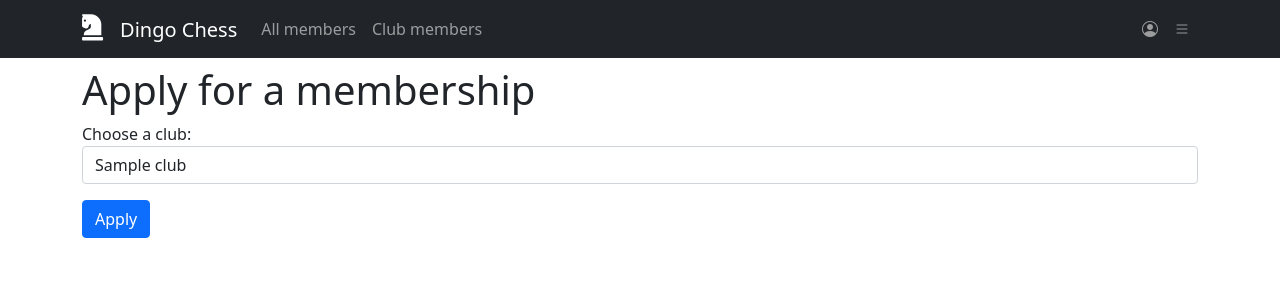
After one commit to pvakaris/chess_club_management_system, a Django app: page /apply/ in a window 1280 px wide. The commit adds this page. Shown: the top 300 px of the page. Run offline with Django 3.2, Linux system fonts and the light colour scheme; a user stored in the database is signed in; tables that the repository leaves empty hold one stand-in row (values such as "Sample post"); some libraries are stand-ins or nearby versions.

Commit message:
Add apply functionality.

```diff
--- a/clubs/forms.py
+++ b/clubs/forms.py
@@ -61,3 +61,7 @@ class UserForm(forms.ModelForm):
         model = User
         fields = ['first_name', 'last_name', 'username', 'bio', 'chess_experience', 'personal_statement']
         widgets = { 'bio': forms.Textarea(), 'personal_statement': forms.Textarea() }
+
+class ApplicationForm(forms.Form):
+    clubs = Club.objects.all()
+    days = forms.ChoiceField(label="Choose a club:", choices=[(x.name, x.name) for x in clubs])
--- /dev/null
+++ b/clubs/templates/apply.html
@@ -0,0 +1,15 @@
+{% extends 'base_content.html' %}
+{% block content %}
+<div class="container pt-2 pb-2">
+  <div class="row">
+    <div class="col-12">
+      <h1>Apply for a membership</h1>
+      <form action="{% url 'apply' %}" method="post">
+        {% csrf_token %}
+        {% include 'partials/bootstrap_form.html' with form=form %}
+        <input type="submit" value="Apply" class="btn btn-primary">
+      </form>
+    </div>
+  </div>
+</div>
+{% endblock %}
--- a/clubs/templates/partials/menu.html
+++ b/clubs/templates/partials/menu.html
@@ -22,7 +22,7 @@
         <li><a class="dropdown-item" href="#">Change password</a></li>
         <li><hr class="dropdown-divider"></li>
         <li><a class="dropdown-item" href="#">Create club</a></li>
-        <li><a class="dropdown-item" href="#">Apply to club</a></li>
+        <li><a class="dropdown-item" href="{% url 'apply'%}">Apply to club</a></li>
         <li><hr class="dropdown-divider"></li>
         <li><a class="dropdown-item" href="#">Manage applications</a></li>
         <li><hr class="dropdown-divider"></li>
--- a/clubs/views.py
+++ b/clubs/views.py
@@ -7,7 +7,7 @@ from django.core.exceptions import ObjectDoesNotExist
 from django.contrib import messages
 from django.contrib.auth import authenticate, login, logout
 from django.shortcuts import redirect, render
-from .forms import LogInForm, SignUpForm, UserForm
+from .forms import LogInForm, SignUpForm, UserForm, ApplicationForm
 from django.contrib.auth.decorators import login_required
 from .models import User, Member, Club
 from .helpers import login_prohibited
@@ -79,3 +79,16 @@ def show_user(request, user_id):
         return redirect('user_list')
     else:
         return render(request, 'show_user.html', {'user': user})
+
+@login_required
+def apply(request):
+    if request.method == 'POST':
+        form = ApplicationForm(request.POST)
+        if form.is_valid():
+            # create_an_application_instance
+            # give a message
+            # then
+            return redirect('feed')
+    else:
+        form = ApplicationForm()
+    return render(request, 'apply.html', {'form': form})
--- a/system/urls.py
+++ b/system/urls.py
@@ -27,5 +27,5 @@ urlpatterns = [
     path('log_out/', views.log_out, name='log_out'),
     path('feed/', views.feed, name='feed'),
     path('users/', views.user_list, name='user_list'),
-    path('user/<int:user_id>', views.show_user, name='show_user'),
+    path('apply/', views.apply, name='apply'),
 ]
```
